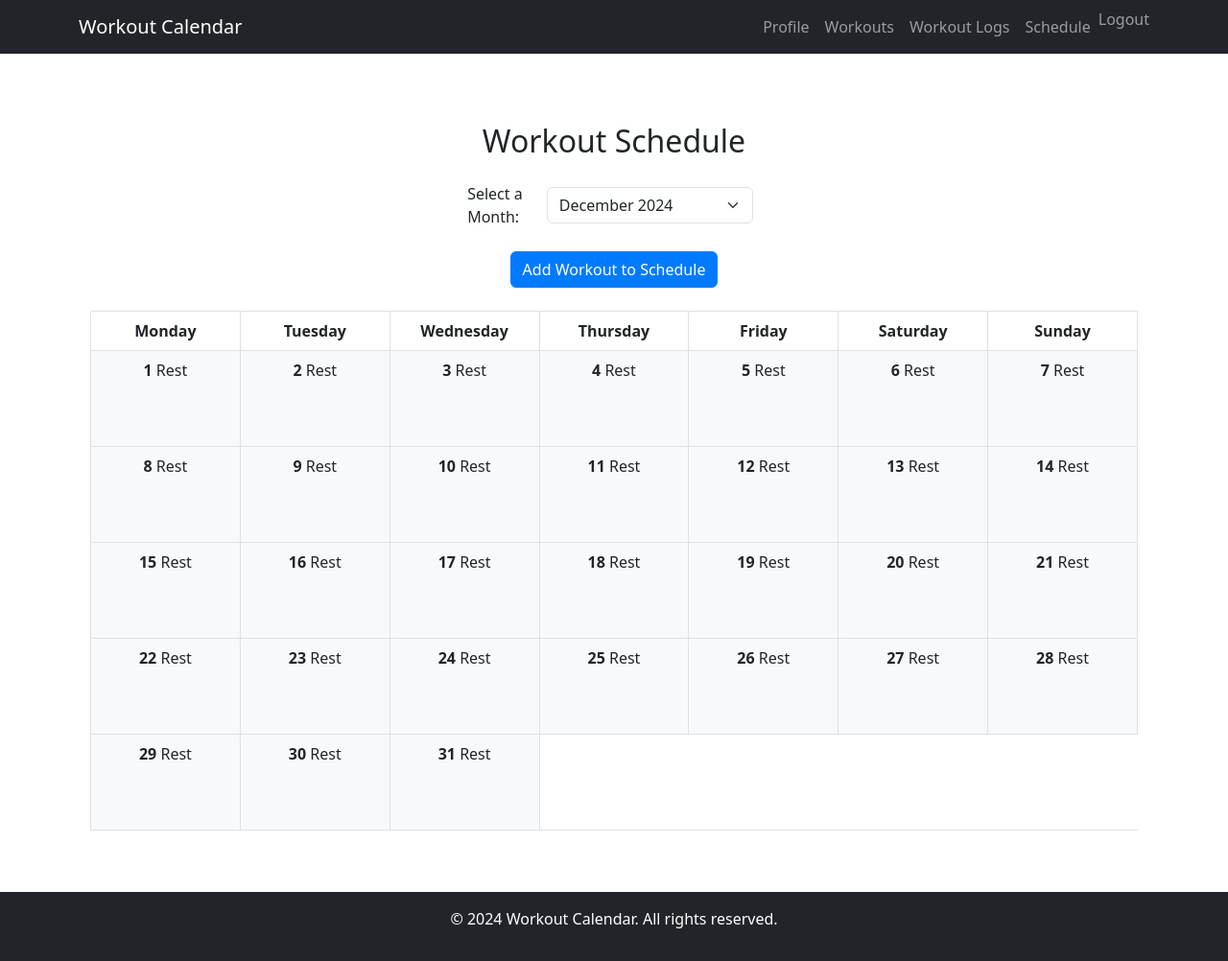
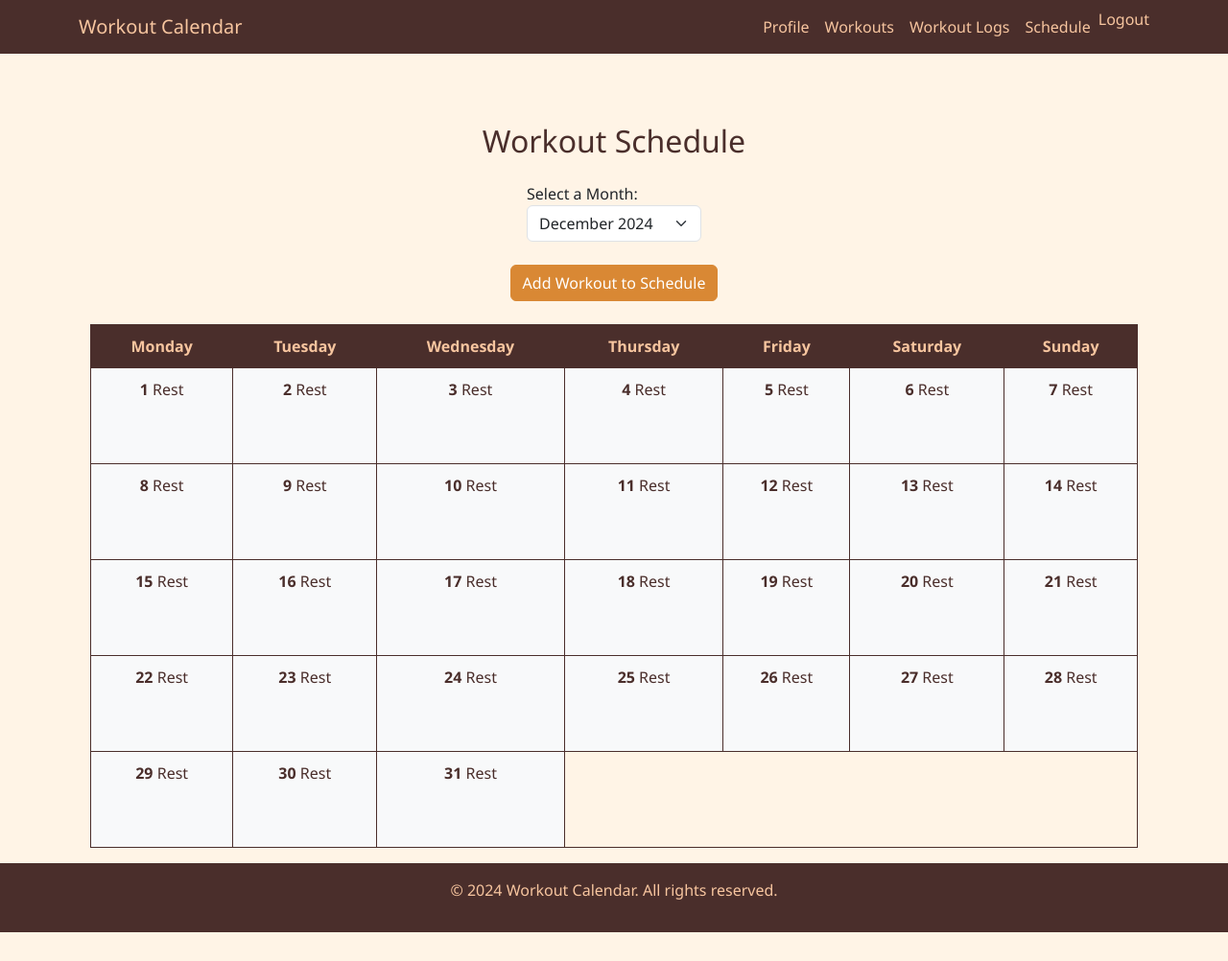
Before and after one commit to bpopovgit/workout_calendar, a Django app: page /schedule/ in a window 1280 px wide. Shown: the whole page at 96% size. After the commit the page ends 972 px from the top, so only its background shows below. Run offline with Django 5.2, Linux system fonts and the light colour scheme; the visitor is signed in with stand-in values (Sample User, id 1); data that the repository does not hold is empty; some libraries are stand-ins or nearby versions.

Commit message:
feat: added custom css files for the schedule and base, added additional styling to the schedule, added new and improved styling to http://127.0.0.1:8000/workouts/ and its relevant forms

```diff
--- /dev/null
+++ b/static/css/base.css
@@ -0,0 +1,72 @@
+        /* Warm Color Palette */
+        :root {
+            --warm-primary: #D98834; /* Warm orange */
+            --warm-secondary: #F7C59F; /* Light beige */
+            --warm-dark: #4A2E2B; /* Dark brown */
+            --warm-light: #FFF4E6; /* Cream */
+            --warm-accent: #E4A672; /* Peachy accent */
+        }
+
+        body {
+            background-color: var(--warm-light);
+            font-family: 'Segoe UI', Tahoma, Geneva, Verdana, sans-serif;
+        }
+
+        /* Navigation Bar */
+        .navbar {
+            background-color: var(--warm-dark) !important;
+        }
+
+        .navbar .navbar-brand {
+            color: var(--warm-secondary) !important;
+        }
+
+        .navbar .nav-link {
+            color: var(--warm-secondary) !important;
+        }
+
+        .navbar .nav-link:hover {
+            color: var(--warm-accent) !important;
+        }
+
+        /* Footer */
+        footer {
+            background-color: var(--warm-dark);
+            color: var(--warm-secondary);
+        }
+
+        /* Buttons */
+        .btn-primary {
+            background-color: var(--warm-primary);
+            border-color: var(--warm-primary);
+        }
+
+        .btn-primary:hover {
+            background-color: var(--warm-accent);
+            border-color: var(--warm-accent);
+        }
+
+        .btn-secondary {
+            background-color: var(--warm-dark);
+            border-color: var(--warm-dark);
+        }
+
+        .btn-secondary:hover {
+            background-color: var(--warm-primary);
+            border-color: var(--warm-primary);
+        }
+
+        /* Headings */
+        h1, h2, h3, h4, h5, h6 {
+            color: var(--warm-dark);
+        }
+
+        /* Forms */
+        .form-control {
+            border: 1px solid var(--warm-dark);
+        }
+
+        .form-control:focus {
+            border-color: var(--warm-primary);
+            box-shadow: 0 0 5px var(--warm-primary);
+        }
--- a/static/css/schedule.css
+++ b/static/css/schedule.css
@@ -1,17 +1,137 @@
-.modal-body {
-    padding: 20px;
+/* Root Variables for Warm Theme */
+:root {
+    --warm-primary: #D98834; /* Warm orange */
+    --warm-secondary: #F7C59F; /* Light beige */
+    --warm-dark: #4A2E2B; /* Dark brown */
+    --warm-light: #FFF4E6; /* Cream */
+    --warm-accent: #E4A672; /* Peachy accent */
 }
 
-#editWorkoutForm .form-control {
-    margin-bottom: 10px;
+.btn-warning {
+    background-color: #ffcc80; /* Warm orange for edit button */
+    border-color: #ffcc80;
 }
 
+.btn-warning:hover {
+    background-color: #e6b566; /* Slightly darker warm orange on hover */
+}
+
+.bg-warm-red {
+    background-color: #F8552C; /* Warm red for calendar cells with workouts */
+    color: #ffffff; /* White text for contrast */
+    font-weight: bold;
+}
+
+/* Calendar Table */
+.calendar-table {
+    border-collapse: collapse;
+    border: 1px solid var(--warm-dark);
+    background-color: var(--warm-light);
+}
+
+.calendar-table th {
+    background-color: var(--warm-dark);
+    color: var(--warm-secondary);
+    padding: 10px;
+    font-weight: bold;
+}
+
+.calendar-table td {
+    border: 1px solid var(--warm-dark);
+    padding: 10px;
+    vertical-align: top;
+    height: 100px;
+    background-color: var(--warm-light);
+}
+
+.calendar-table td.bg-primary {
+    background-color: #f7d4d3; /* Light red for the calendar cell */
+    color: #d9534f; /* Darker red for the number and text */
+    font-weight: bold;
+}
+
+.calendar-table td.bg-light {
+    background-color: var(--warm-secondary);
+    color: var(--warm-dark);
+}
+
+/* Optional: Hover effect for workout days */
+.calendar-table td.bg-primary:hover {
+    background-color: var(--warm-primary); /* Slightly darker tone for hover */
+    color: var(--warm-light);
+}
+
+/* Buttons */
+.calendar-table .btn-warning {
+    background-color: var(--warm-accent);
+    border-color: var(--warm-accent);
+    color: var(--warm-dark);
+}
+
+.calendar-table .btn-warning:hover {
+    background-color: var(--warm-dark);
+    color: var(--warm-light);
+}
+
+.btn-danger {
+    background-color: #dc3545; /* Bootstrap default delete button red */
+    border-color: #dc3545;
+}
+
+.calendar-table .btn-danger:hover {
+    background-color: #B52A2A; /* Darker red */
+    border-color: #B52A2A;
+}
+
+/* Modal */
+.modal-content {
+    border-radius: 8px;
+    border: 1px solid var(--warm-dark);
+    background-color: var(--warm-light);
+    color: var(--warm-dark);
+}
+
+.modal-header {
+    background-color: var(--warm-primary);
+    color: var(--warm-light);
+    border-bottom: 1px solid var(--warm-dark);
+}
+
+.modal-footer {
+    background-color: var(--warm-secondary);
+    border-top: 1px solid var(--warm-dark);
+}
+
+/* Add to Schedule Button */
 .btn-primary {
-    background-color: #007bff;
-    border-color: #007bff;
+    background-color: var(--warm-primary);
+    border-color: var(--warm-primary);
+}
+
+.btn-primary:hover {
+    background-color: var(--warm-accent);
+    border-color: var(--warm-accent);
 }
 
 .btn-secondary {
-    background-color: #6c757d;
-    border-color: #6c757d;
+    background-color: var(--warm-dark);
+    border-color: var(--warm-dark);
 }
+
+.btn-secondary:hover {
+    background-color: var(--warm-primary);
+    border-color: var(--warm-primary);
+}
+
+.workout-item {
+    background-color: #d98834 !important; /* Replace warm peach #FFA273 with #d98834 */
+    color: #fff; /* Ensure text remains white for contrast */
+    padding: 10px;
+    border-radius: 5px;
+    margin: 5px 0;
+}
+
+.workout-item:hover {
+    background-color: #c8742e; /* Slightly darker shade of #d98834 on hover */
+    color: #fff; /* Keep text white */
+}
--- a/static/css/styles.css
+++ /dev/null
@@ -1,44 +0,0 @@
-/* Adjust table size */
-.table {
-    table-layout: fixed;
-}
-
-.table td {
-    height: 150px;
-    vertical-align: top;
-}
-
-/* Color coding */
-.bg-primary {
-    background-color: #007bff;
-    color: #fff;
-}
-
-.bg-light {
-    background-color: #f8f9fa;
-    color: #6c757d;
-}
-
-/* CSS for the monthly_schedule.html:
-
-/* Ensure uniform cell size and alignment */
-.calendar-table td {
-    height: 100px; /* Consistent height */
-    width: 14.28%; /* Divide equally among 7 days */
-    vertical-align: top; /* Align content to the top */
-}
-
-.calendar-table td.empty {
-    background-color: #f8f9fa; /* Light gray for empty cells */
-}
-
-.calendar-table td.bg-primary {
-    color: #fff; /* Ensure text is visible on the blue background */
-}
-
-/* Center-align the 'Go' button */
-form {
-    display: flex;
-    align-items: center;
-    justify-content: center;
-}
--- a/templates/base.html
+++ b/templates/base.html
@@ -9,8 +9,8 @@
     <!-- Bootstrap CSS -->
     <link href="https://cdn.jsdelivr.net/npm/bootstrap@5.3.0/dist/css/bootstrap.min.css" rel="stylesheet">
 
-    <!-- Optional: Custom CSS -->
-    <link href="{% static 'css/styles.css' %}" rel="stylesheet">
+    <!-- Custom Global Styles -->
+    <link href="{% static 'css/base.css' %}" rel="stylesheet">
 
     <!-- Select2 CSS -->
     <link href="https://cdnjs.cloudflare.com/ajax/libs/select2/4.0.13/css/select2.min.css" rel="stylesheet" />
@@ -20,7 +20,7 @@
 </head>
 <body class="d-flex flex-column min-vh-100">
     <!-- Navigation Bar -->
-    <nav class="navbar navbar-expand-lg navbar-dark bg-dark">
+    <nav class="navbar navbar-expand-lg">
         <div class="container">
             <a class="navbar-brand" href="{% url 'home' %}">Workout Calendar</a>
             <button class="navbar-toggler" type="button" data-bs-toggle="collapse" data-bs-target="#navbarNav" aria-controls="navbarNav" aria-expanded="false" aria-label="Toggle navigation">
@@ -56,7 +56,7 @@
     </main>
 
     <!-- Footer -->
-    <footer class="bg-dark text-white text-center py-3 mt-5">
+    <footer class="text-center py-3">
         <p>&copy; 2024 Workout Calendar. All rights reserved.</p>
     </footer>
 
--- a/templates/schedule/monthly_schedule.html
+++ b/templates/schedule/monthly_schedule.html
@@ -49,7 +49,7 @@
                 <tr>
                     {% for day in week %}
                         {% if day %}
-                            <td class="{% if day in monthly_schedule %}bg-primary text-white{% else %}bg-light{% endif %}">
+                            <td class="{% if day in monthly_schedule %}bg-warm-red{% else %}bg-light{% endif %}">
                                 <strong>{{ day }}</strong>
                                 {% if day in monthly_schedule %}
                                     {% for workout in monthly_schedule|get_item:day %}
```
Also changed, not shown: apps/workouts/forms.py (+8 -3 lines), templates/workouts/workout_confirm_delete.html (+9 -7 lines), templates/workouts/workout_form.html (+11 -13 lines), templates/workouts/workout_list.html (+43 -11 lines), templates/workouts/workouts_history.html (+16 -12 lines).
